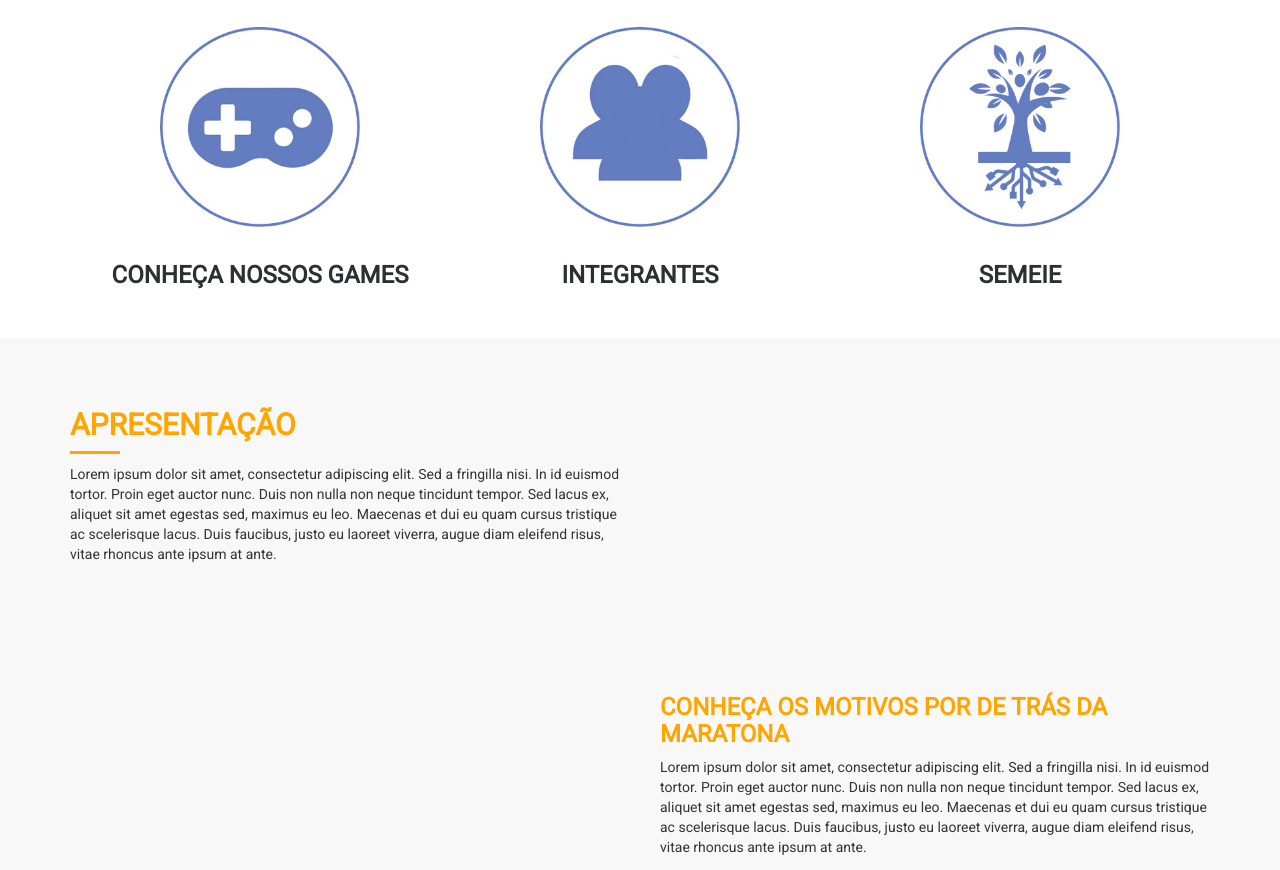
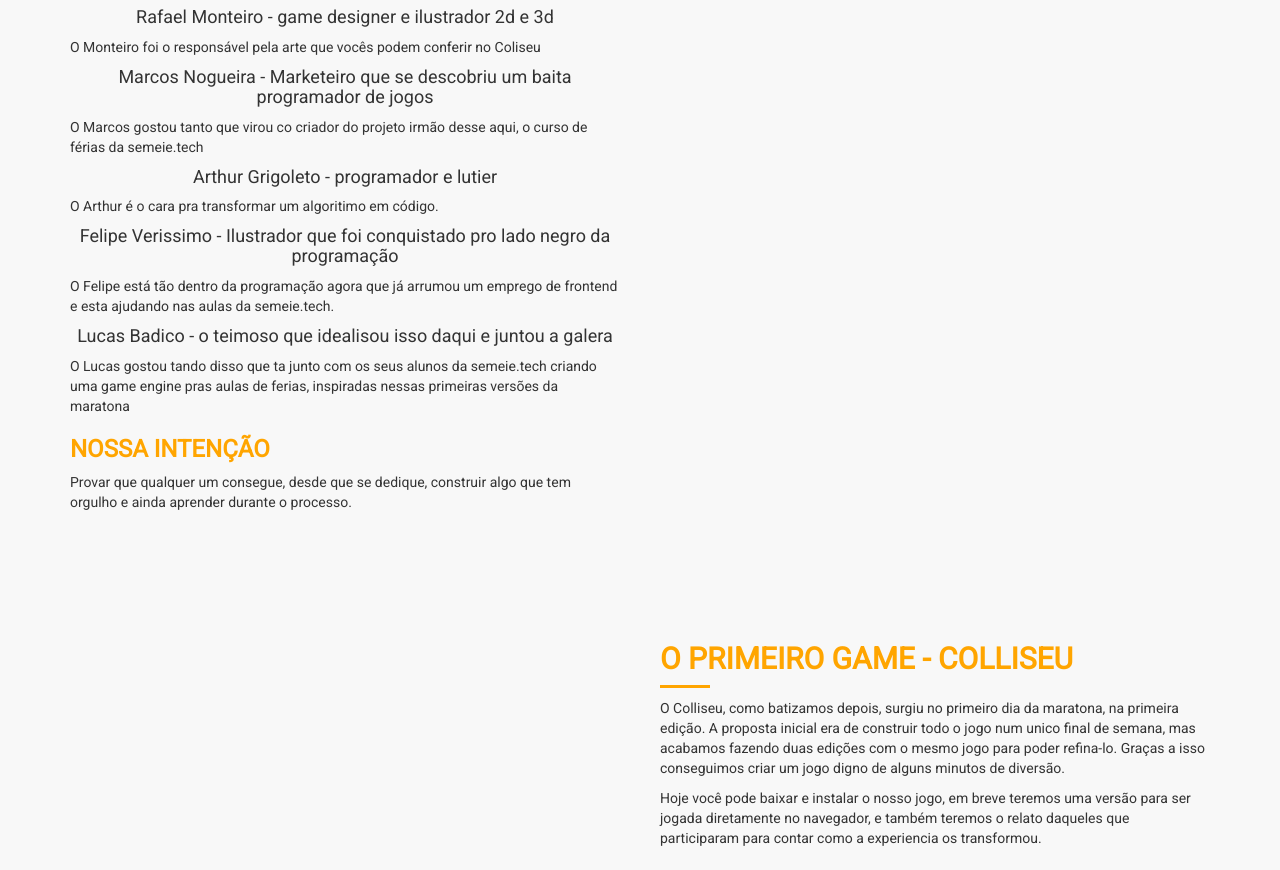
Before and after one commit to semeietech/site-maratona, a plain HTML site: page index.html in a window 1280 px wide. Shown: the part 723-1593 px from the top of the page. Drawn offline with nearby package versions, Linux system fonts and the light colour scheme.

Commit message:
conteudo

```diff
--- a/index.html
+++ b/index.html
@@ -28,10 +28,10 @@
     <div class="collapse navbar-collapse" id="bs-example-navbar-collapse-1">
 
       <ul class="nav navbar-nav navbar-right">
-          <li><a href="Index.html">home</a></li>
-          <li class=""><a href="/HTML/semeitech.html">semeie-tech</a></li>
-          <li class=""><a href="game.html">games</a></li>
-          <li class=""><a href="postmortem.html">post-mortem</a></li>
+          <li><a href="#">home</a></li>
+          <li class=""><a href="#semeie">semeie-tech</a></li>
+          <li class=""><a href="#game">game</a></li>
+          <!-- <li class=""><a href="./postmortem.html">post-mortem</a></li> -->
 
       </ul>
     </div><!-- /.navbar-collapse -->
@@ -39,70 +39,74 @@
 </nav>
 <body>
 
-
-  <div class="container-fluid">
-  <div class="call-to-action">
-    <div class="container">
-    <div class="col-xs-12 col-sm-12 col-md-12 col-lg-12 call-center">
-  <h1>Jogue nosso primeiro game</h1>
-  <button class="btn draw-border">Download</button>
-</div>
-  </div>
-  </div>
-  </div>
-  <div class="fake-after"></div>
-
   <div class="container">
     <div class="col-xs-12 col-sm-12 col-md-12 col-lg-12 ">
       <div class="row">
         <div class="col-xs-12 col-md-4 game animated fadeInDown">
 
-              <a href="game.html"><img src="IMG\img-teste-circle-games.jpg" alt=".." ></a>
-              <h3>Conheça nossos games</h3>
+              <a href="#maratona"><img src="IMG\img-teste-circle-people.jpg" alt=".."></a>
+              <h3>a maratona e os maratonistas</h3>
 
           </div>
           <div class="col-xs-12 col-md-4 game animated fadeInDown">
 
-            <a href="integrantes.html"><img src="IMG\img-teste-circle-people.jpg" alt=".."></a>
-              <h3>Integrantes</h3>
+            <a href="#game"><img src="IMG\img-teste-circle-games.jpg" alt=".." ></a>
+              <h3>o game</h3>
             </div>
             <div class="col-xs-12 col-md-4 game animated fadeInDown">
 
-          <a href="semeietech.html"><img src="IMG\img-teste-circle-semeie.jpg" alt=".." ></a>
-            <h3>Semeie</h3>
+          <a href="#semeie"><img src="IMG\img-teste-circle-semeie.jpg" alt=".." ></a>
+            <h3>a Semeie.tech</h3>
               </div>
       </div>
     </div>
   </div>
   <section>
   <div class="container-fluid">
-  <div class="col-xs-12 col-sm-12 col-md-12 col-lg-12 semeie ">
+  <div class="col-xs-12 col-sm-12 col-md-12 col-lg-12 semeie" id="maratona">
     <div class="container">
       <div class="content">
-      <h2> Apresentação</h2>
-      <p>Lorem ipsum dolor sit amet, consectetur adipiscing elit. Sed a fringilla
-        nisi. In id euismod tortor. Proin eget auctor nunc. Duis non nulla non
-        neque tincidunt tempor. Sed lacus ex, aliquet sit amet egestas sed, maximus
-        eu leo. Maecenas et dui eu quam cursus tristique ac scelerisque lacus.
-        Duis faucibus, justo eu laoreet viverra, augue diam eleifend risus, vitae
-        rhoncus ante ipsum at ante.</p>
+        <h2>Maratona</h2>
+        <p>Unir um grupo de pessoas, com ou sem conhecimento prévio de desenvolvimento de jogos e programação, imaginar um jogo que essas pessoa queiram jogar e guiar elas no desenvolvimento durante 3 ou 4 dias.</p>
+        <h3>Nossos maratonistas</h3>
+        <div>
+          <h4>Rafael Monteiro - game designer e ilustrador 2d e 3d</h4>
+          <p>O Monteiro foi o responsável pela arte que vocês podem conferir no Coliseu</p>
+        </div>
+        <div>
+          <h4>Marcos Nogueira - Marketeiro que se descobriu um baita programador de jogos</h4>
+          <p>O Marcos gostou tanto que virou co criador do projeto irmão desse aqui, o curso de férias da semeie.tech</p>
+        </div>
+        <div>
+          <h4>Arthur Grigoleto - programador e lutier</h4>
+          <p>O Arthur é o cara pra transformar um algoritimo em código.</p>
+        </div>
+        <div>
+            <h4>Felipe Verissimo - Ilustrador que foi conquistado pro lado negro da programação</h4>
+            <p>O Felipe está tão dentro da programação agora que já arrumou um emprego de frontend e esta ajudando nas aulas da semeie.tech.</p>
+        </div>
+        <div>
+            <h4>Lucas Badico - o teimoso que idealisou isso daqui e juntou a galera</h4>
+            <p>O Lucas gostou tando disso que ta junto com os seus alunos da semeie.tech criando uma game engine pras aulas de ferias, inspiradas nessas primeiras versões da maratona</p>
+        </div>
+
+        <h3>Nossa intenção</h3>
+        <p>Provar que qualquer um consegue, desde que se dedique, construir algo que tem orgulho e ainda aprender durante o processo.</p>
       </div>
     </div>
   </div>
 
-<div class="col-xs-12 col-sm-12 col-md-12 col-lg-12 semeie ">
+<div class="col-xs-12 col-sm-12 col-md-12 col-lg-12 semeie " id="game">
   <div class="container">
     <div class="content pull-right">
-      <h3>Conheça os motivos por de trás da maratona</h3>
-      <p>Lorem ipsum dolor sit amet, consectetur adipiscing elit. Sed a fringilla
-        nisi. In id euismod tortor. Proin eget auctor nunc. Duis non nulla non
-        neque tincidunt tempor. Sed lacus ex, aliquet sit amet egestas sed, maximus
-        eu leo. Maecenas et dui eu quam cursus tristique ac scelerisque lacus.
-        Duis faucibus, justo eu laoreet viverra, augue diam eleifend risus, vitae
-        rhoncus ante ipsum at ante.</p>
+        <h2>O primeiro game - COLLISEU</h2>
+        <p>O Colliseu, como batizamos depois, surgiu no primeiro dia da maratona, na primeira edição. A proposta inicial era de construir todo o jogo num unico final de semana, mas acabamos fazendo duas edições com o mesmo jogo para poder refina-lo. Graças a isso conseguimos criar um jogo digno de alguns minutos de diversão.</p>
+        <p>Hoje você pode baixar e instalar o nosso jogo, em breve teremos uma versão para ser jogada diretamente no navegador, e também teremos o relato daqueles que participaram para contar como a experiencia os transformou.</p>
       </div>
   </div>
 </div>
+
+
 </div>
 
 </section>
```
Also changed, not shown: game.html (+5 -5 lines), postmortem.html (+5 -5 lines). Lines whose indentation alone changed are shown as unchanged.
